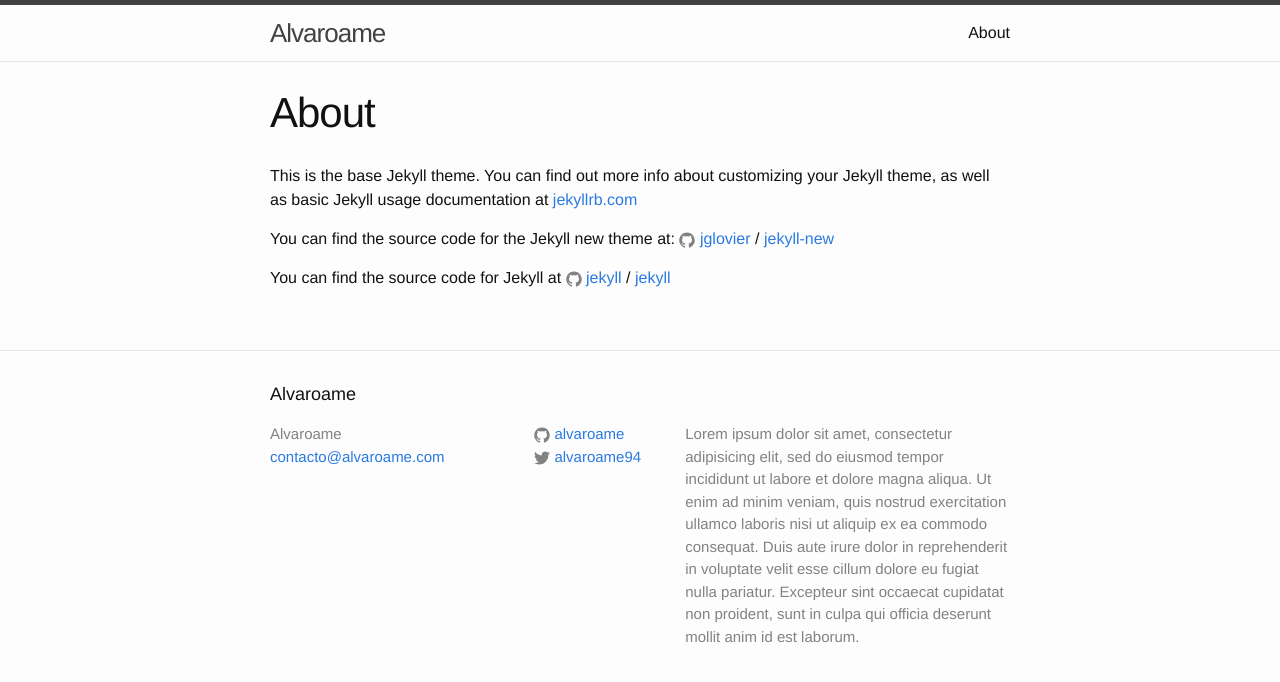
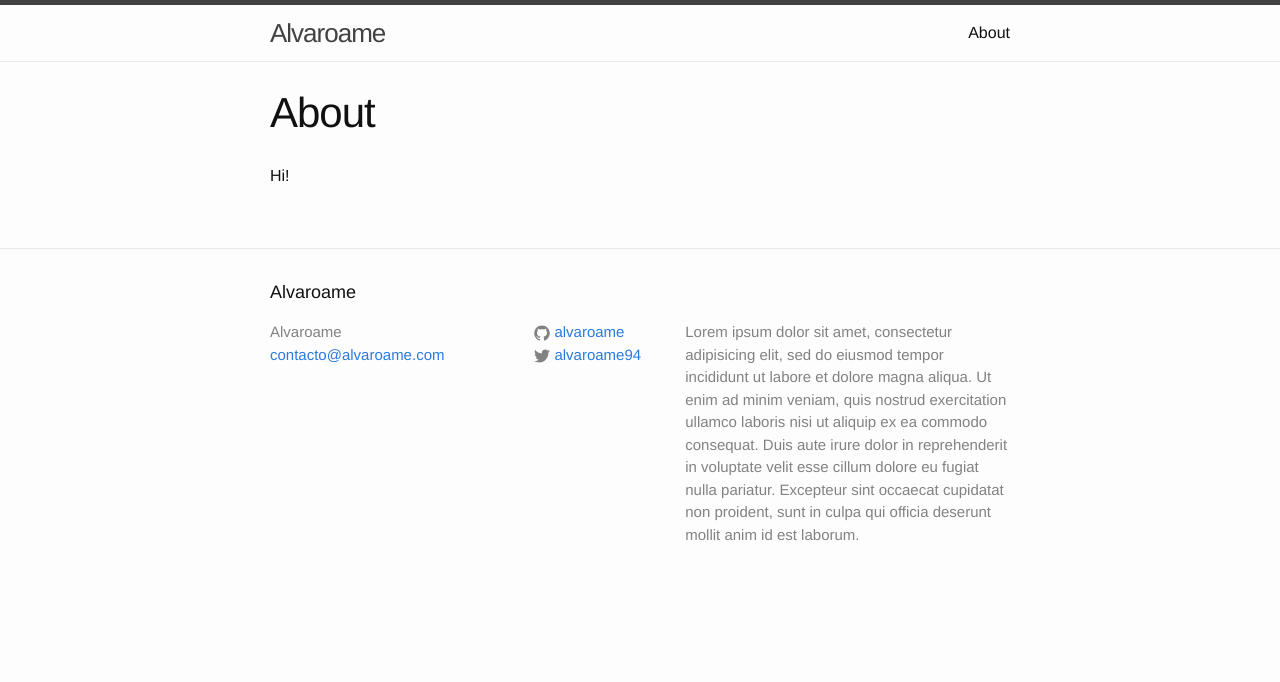
Before and after one commit to alvaroame/test, a Jekyll site: the page built from about.md, in a window 1280 px wide. Shown: the top 682 px of the page. Built offline with Jekyll 4.4.1, drawn with Linux system fonts in a browser that asks for light colours.

Commit message:
Update about.md

```diff
--- a/about.md
+++ b/about.md
@@ -4,12 +4,4 @@
 permalink: /about/
 ---
 
-This is the base Jekyll theme. You can find out more info about customizing your Jekyll theme, as well as basic Jekyll usage documentation at [jekyllrb.com](http://jekyllrb.com/)
-
-You can find the source code for the Jekyll new theme at:
-{% include icon-github.html username="jglovier" %} /
-[jekyll-new](https://github.com/jglovier/jekyll-new)
-
-You can find the source code for Jekyll at
-{% include icon-github.html username="jekyll" %} /
-[jekyll](https://github.com/jekyll/jekyll)
+Hi!
```
